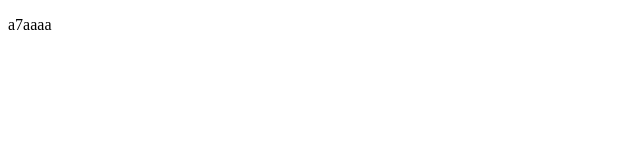
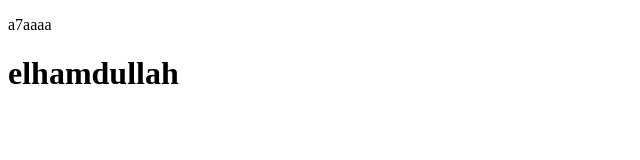
Before and after one commit to ghariboo/webProj2ndYearSim, a plain HTML site: page index.html in a window 1280 px wide. Shown: the whole page, without its empty margins (0-640 px from the left). Drawn offline with Linux system fonts and the light colour scheme.

Commit message:
Update index.html

```diff
--- a/index.html
+++ b/index.html
@@ -7,5 +7,6 @@
 </head>
 <body>
     <p> a7aaaa</p>
+    <h1>elhamdullah</h1>
 </body>
 </html>
```
